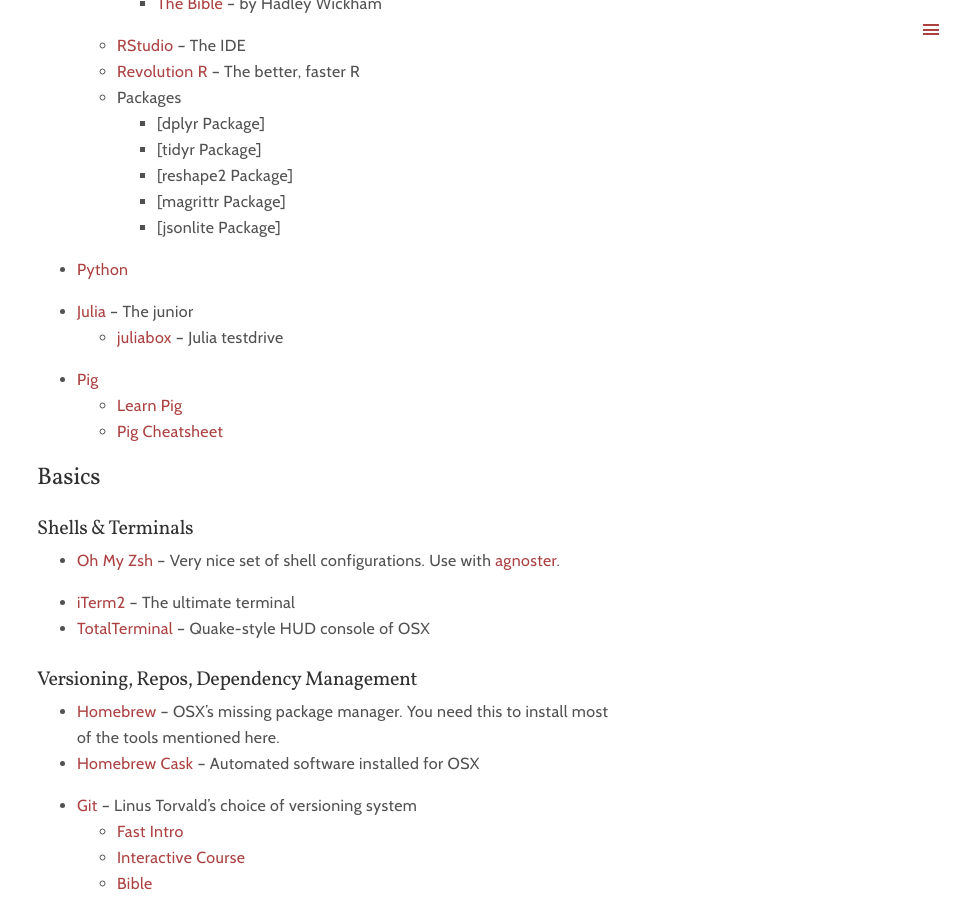
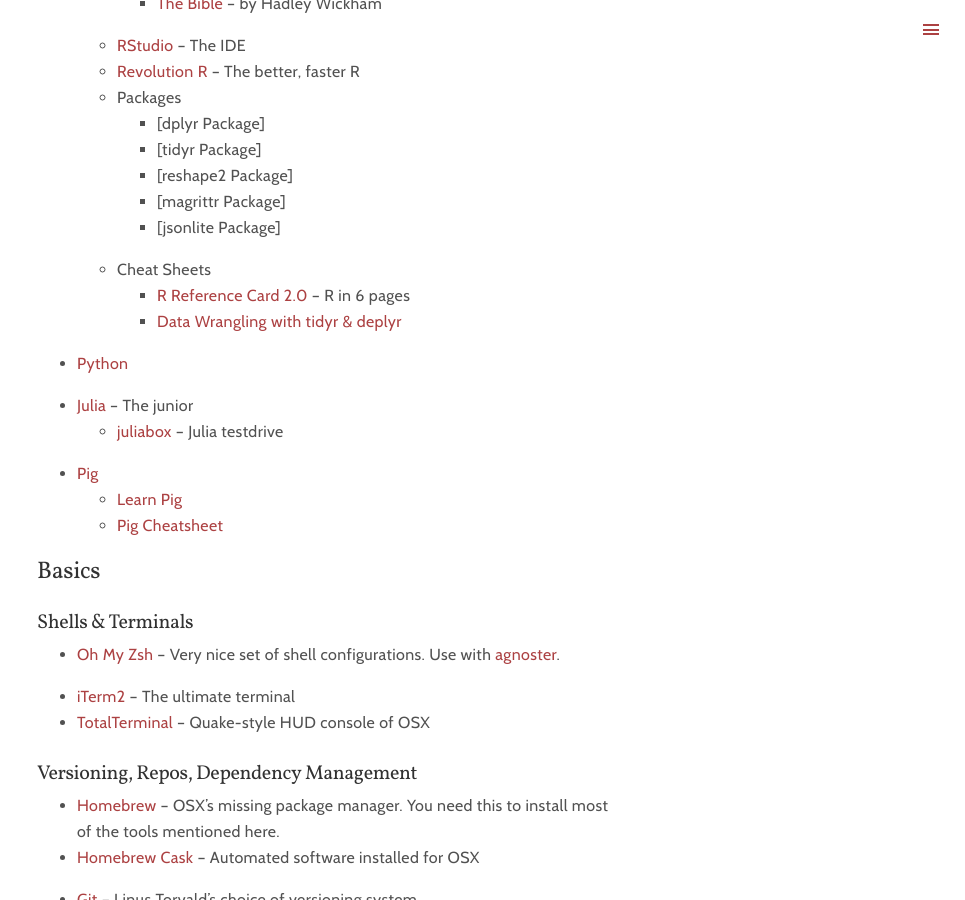
Before and after one commit to retrography/retrography.github.io, a Jekyll site: the page built from resources.markdown, in a window 1280 px wide and 900 px high, scrolled down 886 px. Shown: the whole window, without its empty margins (315-1280 px from the left). Built offline with Jekyll 4.4.1, drawn with Linux system fonts in a browser that asks for light colours; Markdown is read by kramdown in place of the engine named in the settings.

Commit message:
Update resources.markdown

```diff
--- a/resources.markdown
+++ b/resources.markdown
@@ -41,6 +41,9 @@ A list of resources and tools that I find useful, for me and for every researche
 		* [reshape2 Package]
 		* [magrittr Package]
 		* [jsonlite Package]
+	* Cheat Sheets
+		* [R Reference Card 2.0](https://cran.r-project.org/doc/contrib/Baggott-refcard-v2.pdf) -- R in 6 pages
+		* [Data Wrangling with tidyr & deplyr](https://www.rstudio.com/wp-content/uploads/2015/02/data-wrangling-cheatsheet.pdf)
 
 * [Python](https://www.python.org)
 
```
